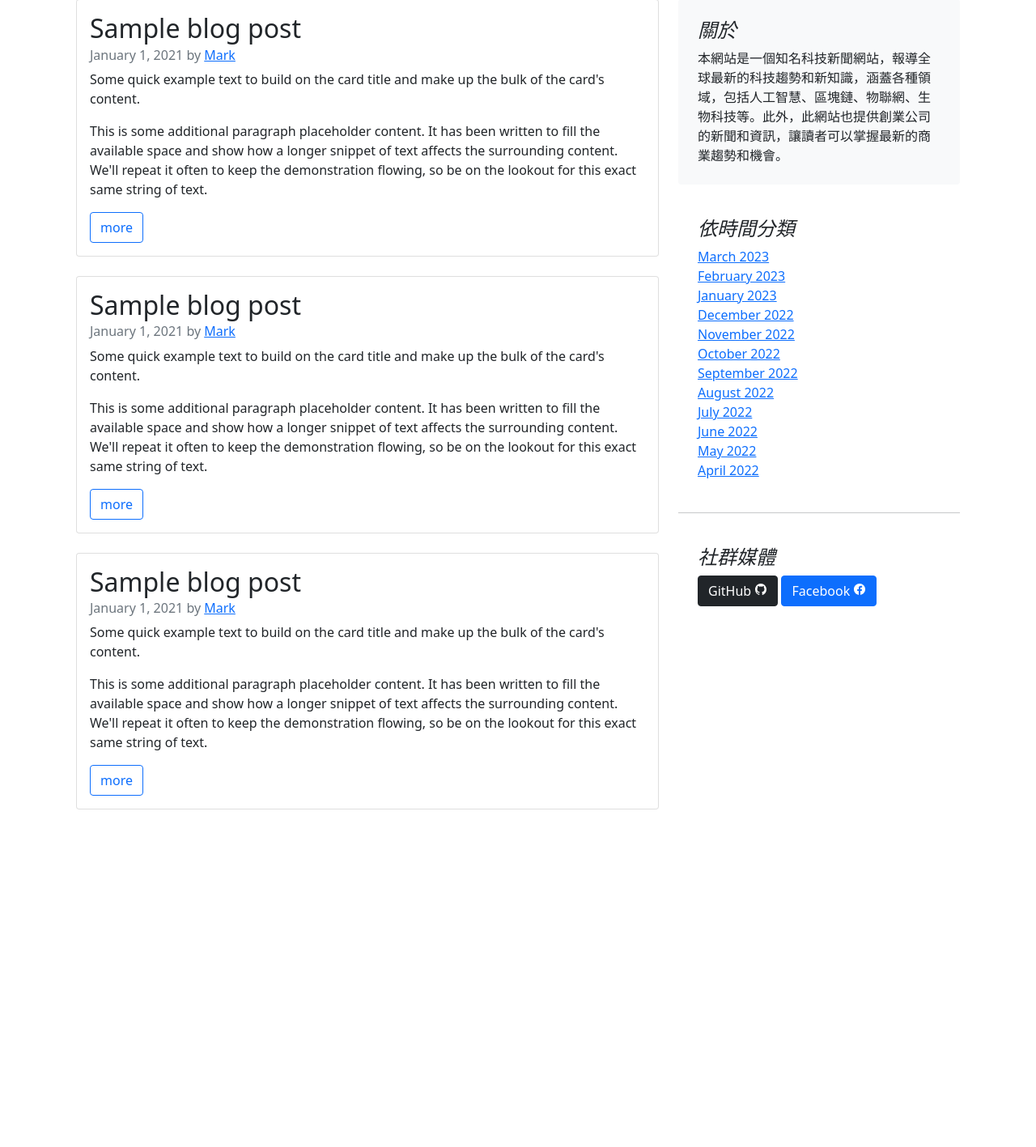
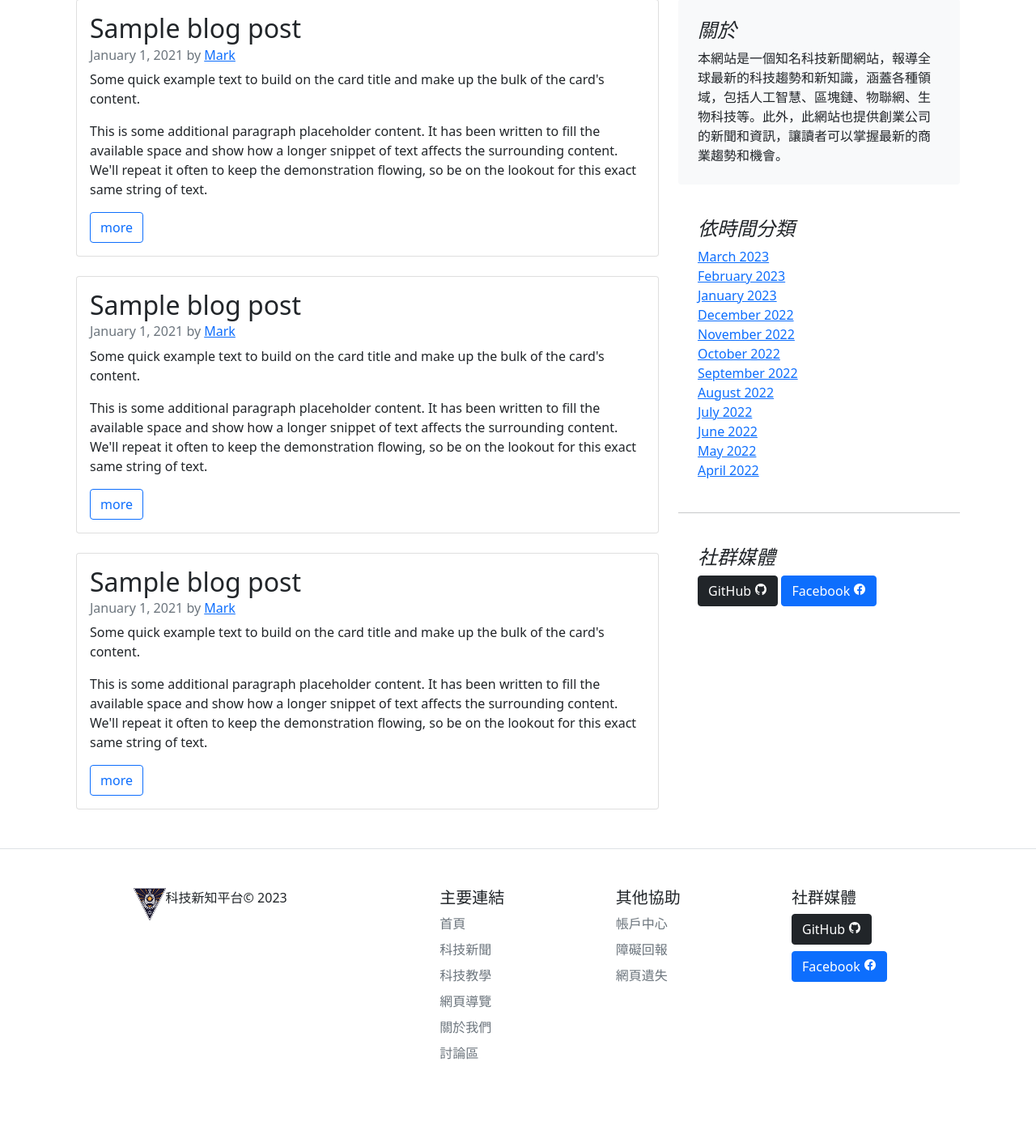
Before and after one commit to THChen2002/Django-finalproj, a Django app: page / in a window 1280 px wide. Shown: the part 493-1910 px from the top of the page at 81% size. Before the commit the page ends 1493 px from the top, so only its background shows below. Run offline with Django 4.2, Linux system fonts and the light colour scheme; a user stored in the database is signed in; data comes from the database, SQL or seed files in the repository; both versions use the stored data as it was after the commit; some libraries are stand-ins or nearby versions.

Commit message:
Footer建立

```diff
--- a/finalproj/templates/base.html
+++ b/finalproj/templates/base.html
@@ -72,4 +72,49 @@
     <!-- Option 1: Bootstrap Bundle with Popper -->
     <script src="https://cdn.jsdelivr.net/npm/bootstrap@5.0.2/dist/js/bootstrap.bundle.min.js" integrity="sha384-MrcW6ZMFYlzcLA8Nl+NtUVF0sA7MsXsP1UyJoMp4YLEuNSfAP+JcXn/tWtIaxVXM" crossorigin="anonymous"></script>
   </body>
+  <footer class="row row-cols-4 py-5 my-5 border-top ">
+      <div class="col-5 d-flex justify-content-center" bis_skin_checked="1">
+        <img src="/static/images/ntue.png" alt="" width="40" height="40" class="d-inline-block "></img>
+        <a>科技新知平台© 2023</a>
+      </div>
+
+      <div class="col-2" bis_skin_checked="1">
+        <h5>主要連結</h5>
+        <ul class="nav flex-column">
+          <li class="nav-item mb-2"><a href="/" class="nav-link p-0 text-muted">首頁</a></li>
+          <li class="nav-item mb-2"><a href="#" class="nav-link p-0 text-muted">科技新聞</a></li>
+          <li class="nav-item mb-2"><a href="#" class="nav-link p-0 text-muted">科技教學</a></li>
+          <li class="nav-item mb-2"><a href="#" class="nav-link p-0 text-muted">網頁導覽</a></li>
+          <li class="nav-item mb-2"><a href="#" class="nav-link p-0 text-muted">關於我們</a></li>
+          <li class="nav-item mb-2"><a href="#" class="nav-link p-0 text-muted">討論區</a></li>
+        </ul>
+      </div>
+
+      <div class="col-2" bis_skin_checked="1">
+        <h5>其他協助</h5>
+        <ul class="nav flex-column">
+          <li class="nav-item mb-2"><a href="/" class="nav-link p-0 text-muted">帳戶中心</a></li>
+          <li class="nav-item mb-2"><a href="#" class="nav-link p-0 text-muted">障礙回報</a></li>
+          <li class="nav-item mb-2"><a href="#" class="nav-link p-0 text-muted">網頁遺失</a></li>
+        </ul>
+      </div>
+
+      <div class="col-2" bis_skin_checked="1">
+        <h5>社群媒體</h5>
+        <ul class="nav flex-column">
+          <li class="nav-item mb-2">
+            <button type="button" href="#" class="btn btn-dark">
+            <span class="button__text">GitHub</span>
+            <span class="button__icon"><ion-icon name="logo-github"></ion-icon></span>
+            </button>
+          </li>
+          <li class="nav-item mb-2">
+            <button type="button" href="#" class="btn btn-primary">
+            <span class="button__text">Facebook</span>
+            <span class="button__icon"><ion-icon name="logo-facebook"></ion-icon></span>
+            </button>
+        </li>
+        </ul>
+      </div>
+  </footer>
 </html>
```
Also changed, not shown: finalproj/db.sqlite3.
